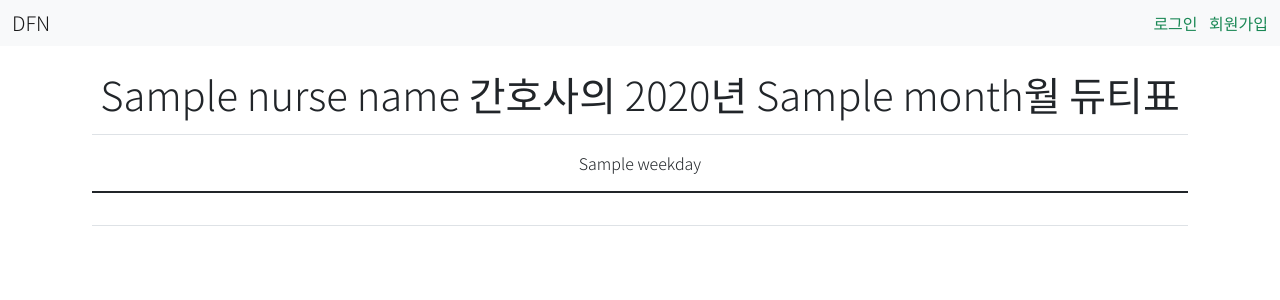
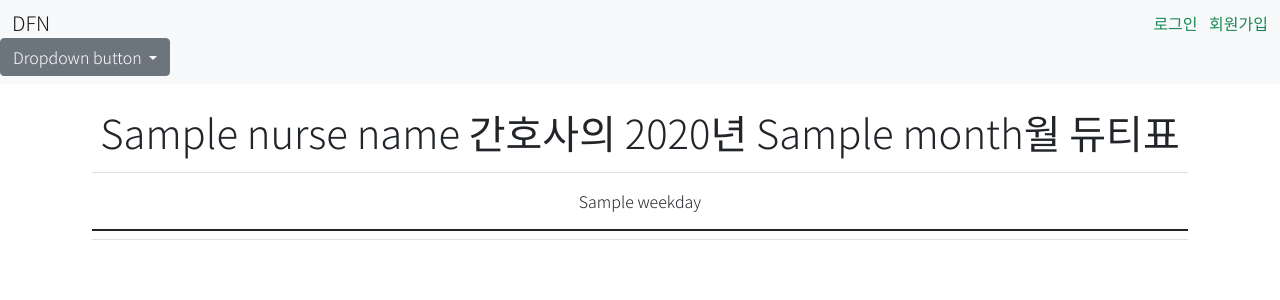
Before and after one commit to HotFreshToFu/DFN, a Django app: template duty_creater/templates/schedule/personal.html in a window 1280 px wide. Shown: the top 300 px of the page. Run offline with Django 3.2, Linux system fonts and the light colour scheme; the template is opened without the code that fills it: most values are stand-ins (such as "Sample title", 1, 10 or a date in 2020); some libraries are stand-ins or nearby versions.

Commit message:
1102 edit but not finished

```diff
--- a/duty_creater/templates/schedule/create.html
+++ b/duty_creater/templates/schedule/create.html
@@ -7,7 +7,6 @@
     <hr>
     <h3>원하는 달을 선택하세요</h3>
 
-    <!-- 여기서 POST로 보내주는게 의미가 있나? 없는듯 -->
     <form action="{% url 'schedule:create'  %}" method="POST">
       {% csrf_token %}
       <input type="month" name="start" id="start" value="" class="border-success rounded" style="border-width:1px; text-align:center; padding:3px; margin:5px; border-style:solid;"> <!-- 현재 날짜를 기본값으로 넣고싶다 -->
--- a/duty_creater/templates/schedule/personal.html
+++ b/duty_creater/templates/schedule/personal.html
@@ -15,21 +15,40 @@
       </tr>
     </thead>
     <tbody>
-      {% for week in weeks %}
+      {% for week in duties_for_calendar %}
       <tr>
 
-        {% for duty in week %}
+        {% for day, duty in week %}
 
         {% if duty == 0 %}
-        <td class="p-3">/</td>
+        <td class="py-0 border-0" style="text-align: left;">{{ day }}</td>
         {% elif duty == 1 %}
-        <td class="p-3" style="background-color:#afd0b3;">D</td>
+        <td class="py-0 border-0" style="background-color:#2a9d8f; text-align: left;">{{ day }}</td>
         {% elif duty == 2 %}
-        <td class="p-3" style="background-color:#7eb485;">E</td>
+        <td class="py-0 border-0" style="background-color:#e9c46a; text-align: left;">{{ day }}</td>
         {% elif duty == 3 %}
-        <td class="p-3" style="background-color:#5a9861;">N</td>
+        <td class="py-0 border-0" style="background-color:#f4a261; text-align: left;">{{ day }}</td>
         {% else %}
-        <td class="p-3" style=""></td>
+        <td class="py-0 border-0" style=""></td>
+        {% endif %}
+
+        {% endfor %}
+
+      </tr>
+      <tr>
+
+        {% for day, duty in week %}
+
+        {% if duty == 0 %}
+        <td class="px-3 pt-0">/</td>
+        {% elif duty == 1 %}
+        <td class="px-3 pt-0" style="background-color:#2a9d8f;">D</td>
+        {% elif duty == 2 %}
+        <td class="px-3 pt-0" style="background-color:#e9c46a;">E</td>
+        {% elif duty == 3 %}
+        <td class="px-3 pt-0" style="background-color:#f4a261;">N</td>
+        {% else %}
+        <td class="px-3 pt-0" style=""></td>
         {% endif %}
 
         {% endfor %}
--- a/templates/base.html
+++ b/templates/base.html
@@ -37,13 +37,28 @@
         <a href="{% url 'schedule:create' %}" class="me-2 text-decoration-none text-success">새로운 스케쥴 만들기</a>
         <a href="{% url 'accounts:logout' %}" class="me-2 text-decoration-none text-success">로그아웃</a>
         <a href="{% url 'accounts:profile' user.pk %}" class="me-2 text-decoration-none text-success">개인정보</a>
-        <a href="{% url 'accounts:update' %}" class="text-decoration-none text-success">계정</a>
+        <a href="{% url 'accounts:update' %}" class="text-decoration-none text-success">{{ user.username }}</a>
         {% else %}
         <a href="{% url 'accounts:login' %}" class="me-2 text-decoration-none text-success">로그인</a>
           <a href="{% url 'accounts:signup' %}" class="text-decoration-none text-success">회원가입</a>
         {% endif %}
       </div>
     </div>
+
+    <div class="dropdown">
+      <button class="btn btn-secondary dropdown-toggle" type="button" id="dropdownMenuButton1" data-bs-toggle="dropdown" aria-expanded="false">
+        Dropdown button
+      </button>
+      <ul class="dropdown-menu" aria-labelledby="dropdownMenuButton1">
+        <li>
+          <input type="month" id="start" name="start" data-user-id="{{ user.pk }}">
+          <button id="go">go</button>
+        </li>
+      </ul>
+    </div>
+
+
+
   </nav>
 
 
@@ -52,5 +67,20 @@
     {% endblock content %}
   </div>
   <script src="https://cdn.jsdelivr.net/npm/bootstrap@5.1.3/dist/js/bootstrap.bundle.min.js" integrity="sha384-ka7Sk0Gln4gmtz2MlQnikT1wXgYsOg+OMhuP+IlRH9sENBO0LRn5q+8nbTov4+1p" crossorigin="anonymous"></script>
+  <script>
+    const dateInput = document.querySelector('#start')
+    console.log(dateInput.value)
+    console.log(window.location)
+    // 이건 왜 작동이 안될까
+    if (dateInput.value) {
+      window.location.href = `/schedule/create/${dateInput.value}/`
+    }
+
+    const button = document.querySelector('#go')
+    button.addEventListener('click', function (event) {
+      window.location.href = `/schedule/personal/${dateInput.dataset.userId}/${dateInput.value}/`
+    })
+  </script>
+
 </body>
 </html>
```
Also changed, not shown: duty_creater/views.py (+14 -13 lines), temp_schedule.json (+1 -1 lines), duty_creater/template_tags/custom_tags.py (line endings or trailing spaces).
